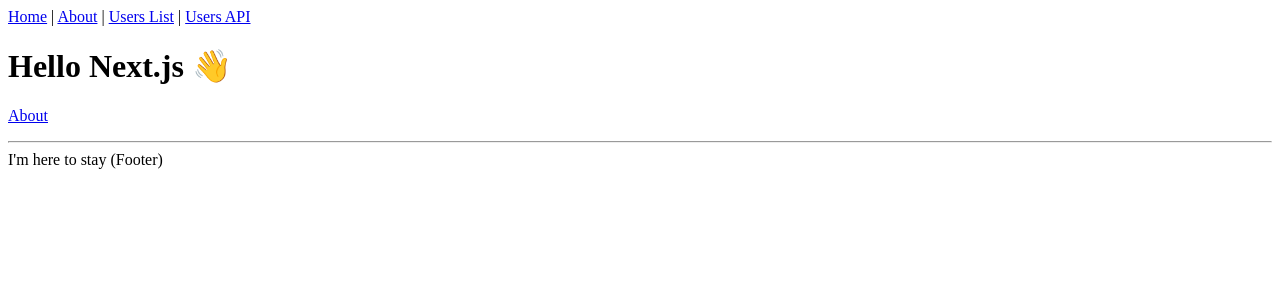
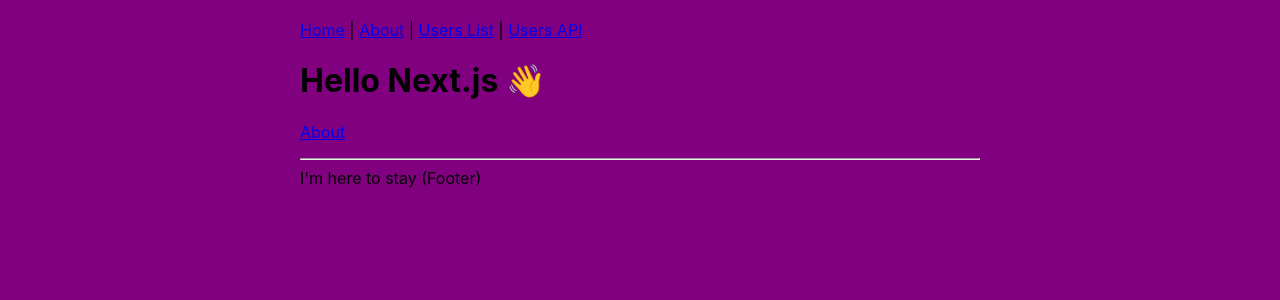
Before and after one commit to valist-io/valist, a Next.js app in the folder relay/: page / in a window 1280 px wide. Shown: the top 300 px of the page. Built offline with nearby package versions, Linux system fonts and the light colour scheme.

Commit message:
global css file

```diff
--- /dev/null
+++ b/relay/pages/_app.tsx
@@ -0,0 +1,21 @@
+import type { AppProps /*, AppContext */ } from 'next/app'
+
+import '../styles/main.css';
+
+function App({ Component, pageProps }: AppProps) {
+  return <Component {...pageProps} />
+}
+
+// Only uncomment this method if you have blocking data requirements for
+// every single page in your application. This disables the ability to
+// perform automatic static optimization, causing every page in your app to
+// be server-side rendered.
+//
+// MyApp.getInitialProps = async (appContext: AppContext) => {
+//   // calls page's `getInitialProps` and fills `appProps.pageProps`
+//   const appProps = await App.getInitialProps(appContext);
+
+//   return { ...appProps }
+// }
+
+export default App
--- /dev/null
+++ b/relay/styles/main.css
@@ -0,0 +1,8 @@
+body {
+  font-family: 'SF Pro Text', 'SF Pro Icons', 'Helvetica Neue', 'Helvetica',
+    'Arial', sans-serif;
+  padding: 20px 20px 60px;
+  max-width: 680px;
+  margin: 0 auto;
+  background-color: purple;
+}
```
